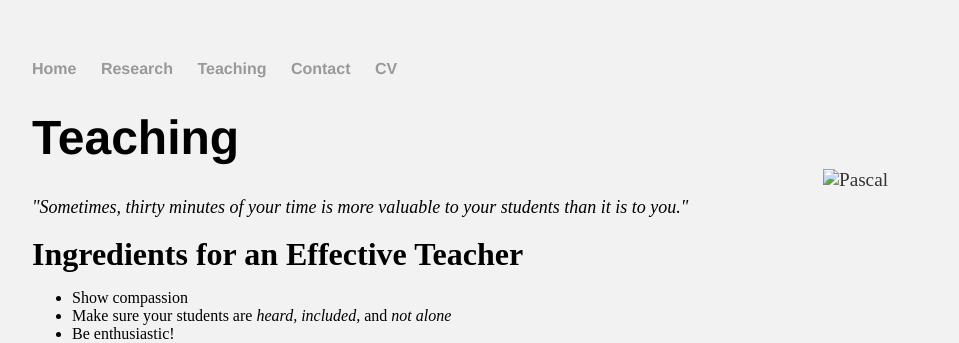
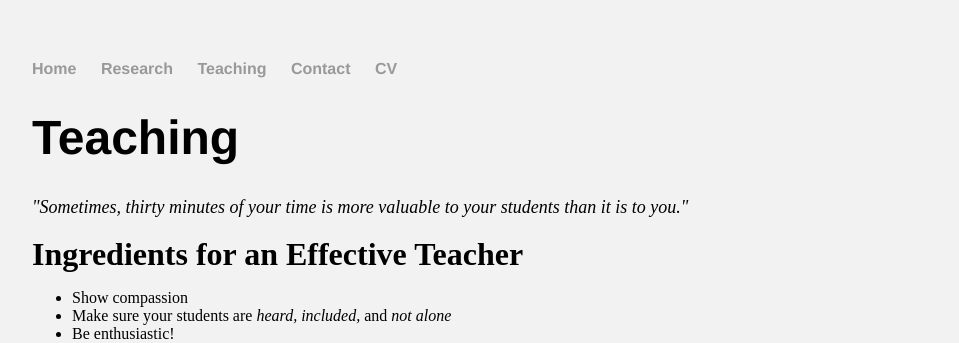
Before and after one commit to kataboh/kataboh.github.io, a Jekyll site: the page built from teaching.html, in a window 1280 px wide. Shown: the top 343 px of the page, without its empty margins (160-1119 px from the left). Built offline with Jekyll 4.4.1, drawn with Linux system fonts in a browser that asks for light colours.

Commit message:
remove image at teaching page

```diff
--- a/teaching.html
+++ b/teaching.html
@@ -3,7 +3,6 @@ layout: default
 title: PK Kataboh's Homepage
 ---
 <div class="blurb">
-	<p style="padding:40px;float:right;"><img src="" width="350" height=auto alt="Pascal"></p>
 	<h1>Teaching</h1>
 	<font size="4"><i>"Sometimes, thirty minutes of your time is more valuable to your students than it is to you."</i></font>
 	<br>
```
